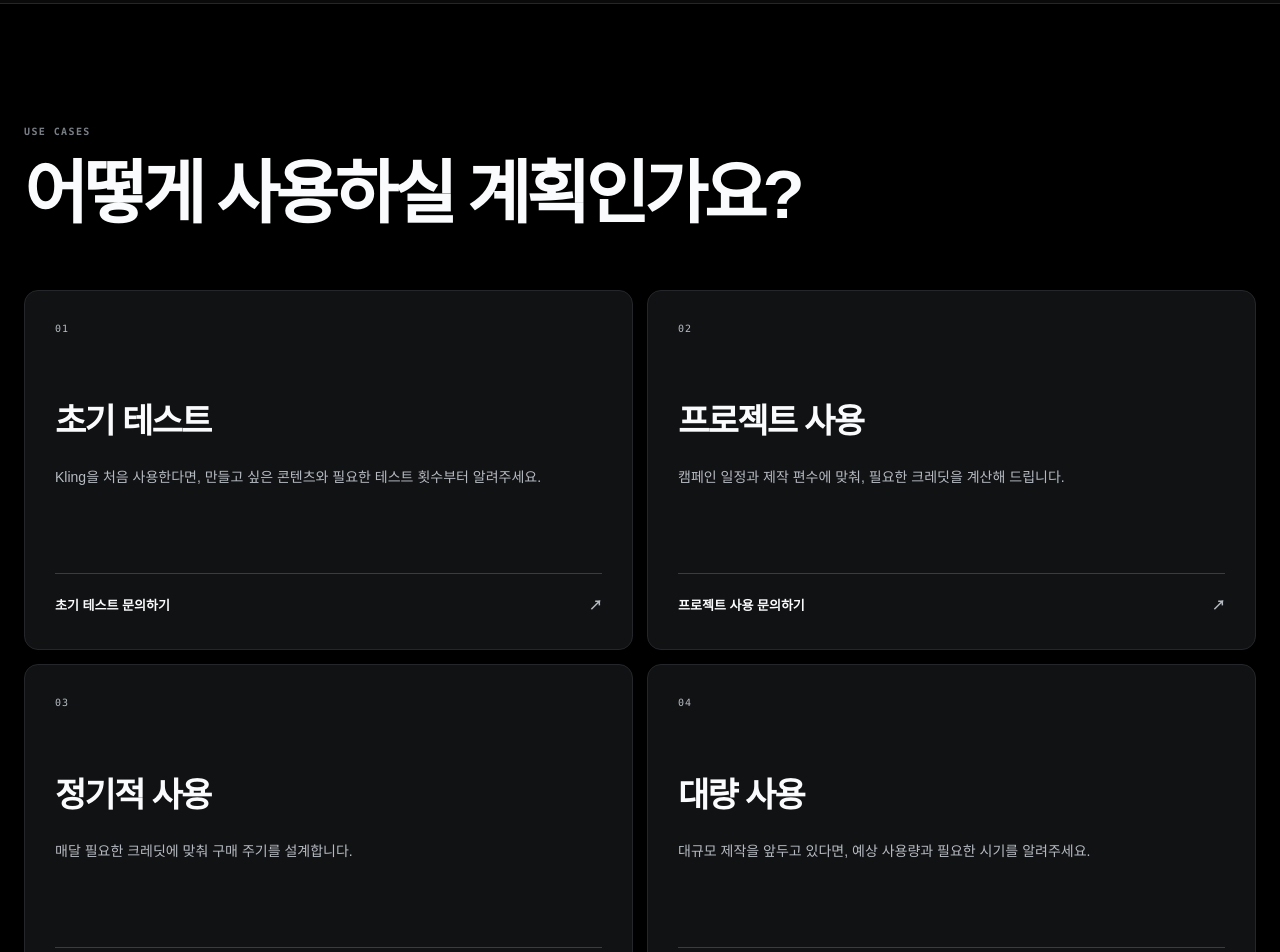
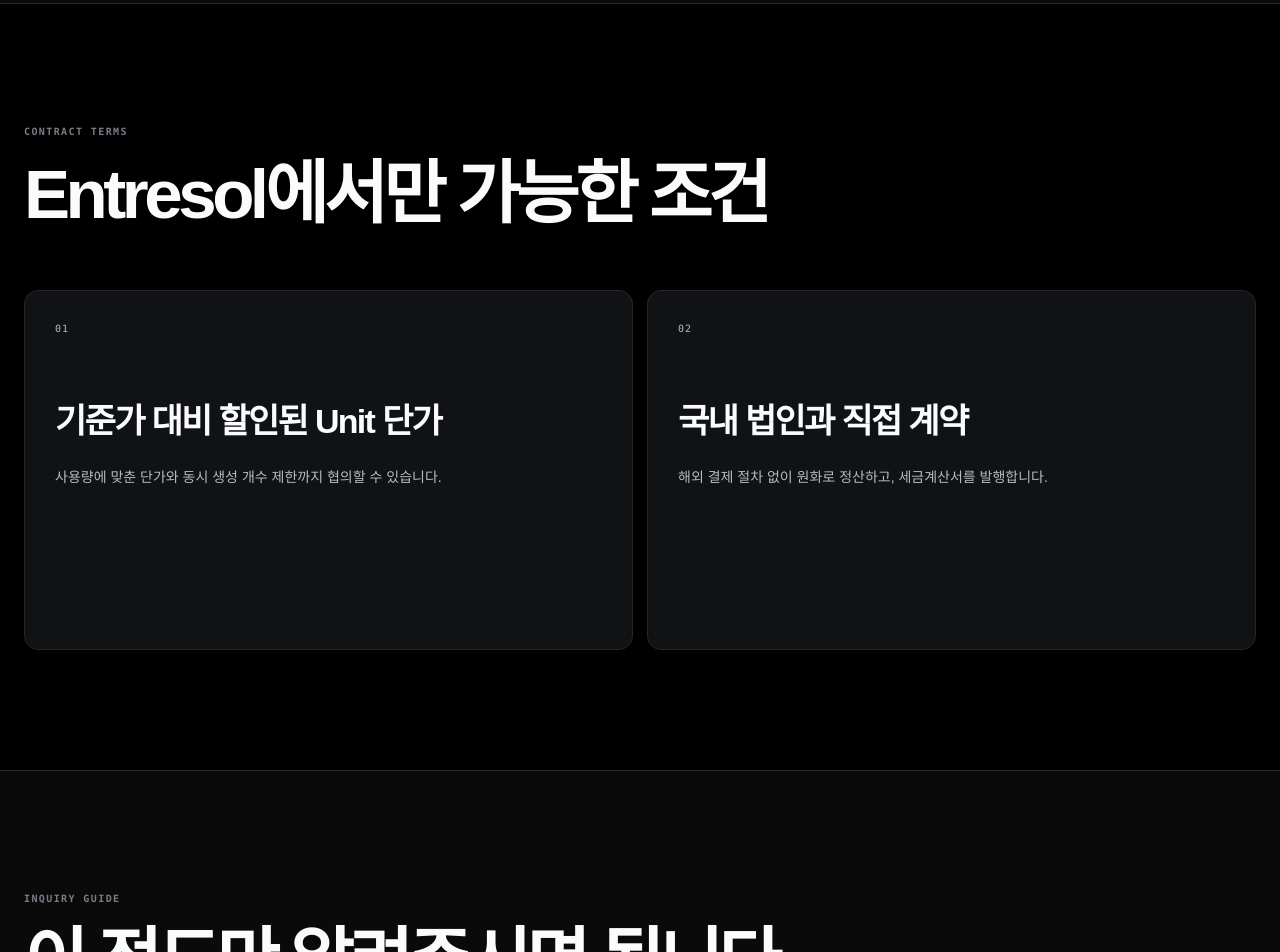
Before and after one commit to Username260104/KlingTest, a Next.js app: page / in a window 1280 px wide. Shown: the part 1520-2472 px from the top of the page. Built offline with nearby package versions, Linux system fonts and the light colour scheme.

Commit message:
refactor: update main application page and generate build info cache

```diff
--- a/app/page.tsx
+++ b/app/page.tsx
@@ -10,37 +10,19 @@
 const relationshipItems = [
   { index: "01", label: "운영사", title: "HRC ENT (법인 설립 후 내용 채우기)" },
   { index: "02", label: "계약", title: "Kling 본사와 공식 파트너 계약을 체결했습니다" },
-  { index: "03", label: "조건", title: "일반 구매 대비 유리한 기업 전용 조건" },
+  { index: "03", label: "공급 범위", title: "Kling API와 크레딧을 국내 기업에 직접 공급합니다" },
 ];
 
-const useCases = [
+const contractTerms = [
   {
     index: "01",
-    title: "초기 테스트",
-    body: "Kling을 처음 사용한다면, 만들고 싶은 콘텐츠와 필요한 테스트 횟수부터 알려주세요.",
-    cta: "초기 테스트 문의하기",
-    value: "test",
+    title: "기준가 대비 할인된 Unit 단가",
+    body: "사용량에 맞춘 단가와 동시 생성 개수 제한까지 협의할 수 있습니다.",
   },
   {
     index: "02",
-    title: "프로젝트 사용",
-    body: "캠페인 일정과 제작 편수에 맞춰, 필요한 크레딧을 계산해 드립니다.",
-    cta: "프로젝트 사용 문의하기",
-    value: "project",
-  },
-  {
-    index: "03",
-    title: "정기적 사용",
-    body: "매달 필요한 크레딧에 맞춰 구매 주기를 설계합니다.",
-    cta: "정기 사용 문의하기",
-    value: "recurring",
-  },
-  {
-    index: "04",
-    title: "대량 사용",
-    body: "대규모 제작을 앞두고 있다면, 예상 사용량과 필요한 시기를 알려주세요.",
-    cta: "대량 사용 문의하기",
-    value: "large",
+    title: "국내 법인과 직접 계약",
+    body: "해외 결제 절차 없이 원화로 정산하고, 세금계산서를 발행합니다.",
   },
 ];
 
@@ -76,7 +58,7 @@
           <p className="official-hero-label">ENTRESOL · KLING FOR BUSINESS</p>
           <h1 id="b2b-hero-title">Kling 공식 파트너, Entresol</h1>
           <p className="official-hero-subtitle b2b-road-hero-lead">
-            기업 전용 조건으로 크레딧을 제공합니다
+            기업 전용 조건으로 API를 제공합니다
           </p>
           <Link href="/contact" className="official-inquiry-button">
             문의하기 <span aria-hidden="true">↗</span>
@@ -103,16 +85,15 @@
 
       <section id="use-cases" className="b2b-section page-shell" aria-labelledby="use-cases-title">
         <div className="b2b-section-heading">
-          <p>USE CASES</p>
-          <h2 id="use-cases-title">어떻게 사용하실 계획인가요?</h2>
+          <p>CONTRACT TERMS</p>
+          <h2 id="use-cases-title">Entresol에서만 가능한 조건</h2>
         </div>
         <div className="b2b-use-grid">
-          {useCases.map((item) => (
+          {contractTerms.map((item) => (
             <article key={item.index}>
               <span>{item.index}</span>
               <h3>{item.title}</h3>
               <p>{item.body}</p>
-              <Link href={`/contact?use=${item.value}`}>{item.cta} <span aria-hidden="true">↗</span></Link>
             </article>
           ))}
         </div>
```
Also changed, not shown: 1 other file (tests, documents, lock files or other folders).
